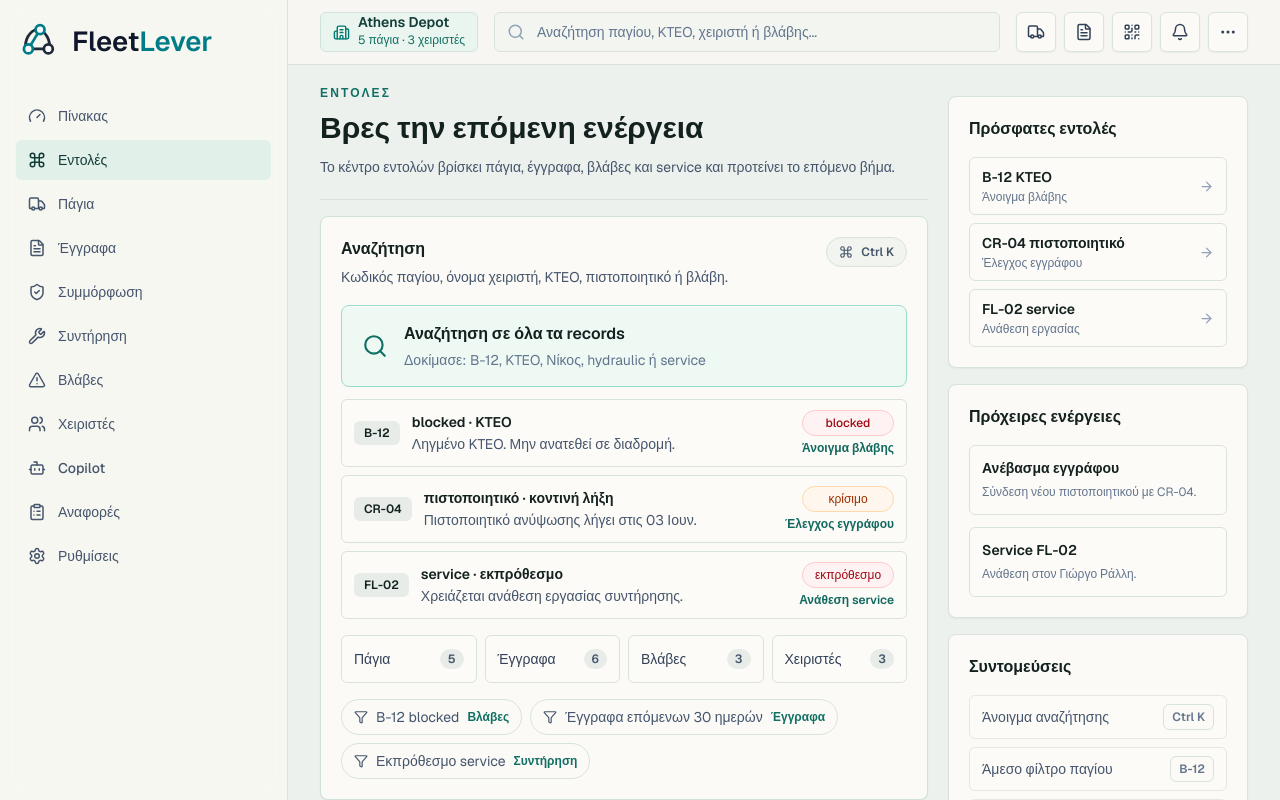
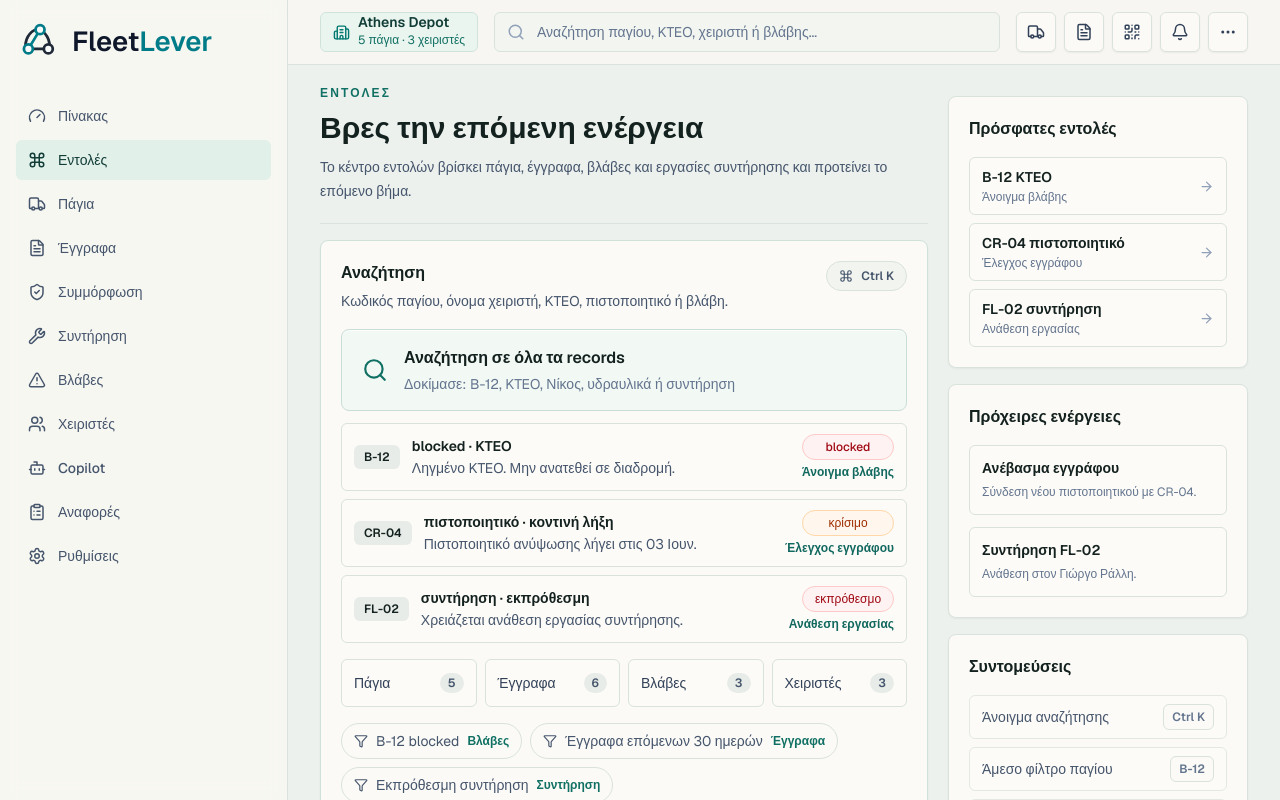
Before and after one commit to gkaragioul/FleetLever, a Next.js app: page / in a window 1280 px wide. Both pictures are taken after a click on the tab "Εντολές". Shown: the top 800 px of the page. Built offline with nearby package versions, Linux system fonts and the light colour scheme.

Commit message:
Refine command page coherence

```diff
--- a/src/components/fleetlever/operations-console.tsx
+++ b/src/components/fleetlever/operations-console.tsx
@@ -416,7 +416,7 @@ function DashboardPanel({ setActiveTab }: { setActiveTab: (tab: TabId) => void }
           {[
             ["B-12", "Κλείσε ανανέωση KTEO πριν ανατεθεί σε διαδρομή.", "issues"],
             ["CR-04", "Ζήτησε ενημέρωση για το πιστοποιητικό ανύψωσης.", "documents"],
-            ["FL-02", "Ανάθεσε το εκπρόθεσμο service και έλεγξε το έγγραφο.", "maintenance"],
+            ["FL-02", "Ανάθεσε την εκπρόθεσμη εργασία συντήρησης και έλεγξε το έγγραφο.", "maintenance"],
           ].map(([title, detail, tab]) => (
             <button
               key={title}
@@ -499,7 +499,7 @@ function CommandPanel({ setActiveTab }: { setActiveTab: (tab: TabId) => void })
       tone: "bg-[#fdeceb] text-[#b23838] ring-[#f0c4c0]",
     },
     {
-      label: "Εργασία service",
+      label: "Εργασία συντήρησης",
       detail: "Νέα εργασία συντήρησης με υπεύθυνο και προθεσμία.",
       actionLabel: "Προγραμματισμός",
       icon: Wrench,
@@ -518,7 +518,7 @@ function CommandPanel({ setActiveTab }: { setActiveTab: (tab: TabId) => void })
   const suggestedSearches: { query: string; target: string; tab: TabId }[] = [
     { query: "B-12 blocked", target: "Βλάβες", tab: "issues" },
     { query: "Έγγραφα επόμενων 30 ημερών", target: "Έγγραφα", tab: "documents" },
-    { query: "Εκπρόθεσμο service", target: "Συντήρηση", tab: "maintenance" },
+    { query: "Εκπρόθεσμη συντήρηση", target: "Συντήρηση", tab: "maintenance" },
   ];
 
   const importSteps: { label: string; detail: string; status: string; icon: LucideIcon }[] = [
@@ -554,9 +554,9 @@ function CommandPanel({ setActiveTab }: { setActiveTab: (tab: TabId) => void })
     },
     {
       code: "FL-02",
-      title: "service · εκπρόθεσμο",
+      title: "συντήρηση · εκπρόθεσμη",
       detail: "Χρειάζεται ανάθεση εργασίας συντήρησης.",
-      actionLabel: "Ανάθεση service",
+      actionLabel: "Ανάθεση εργασίας",
       tone: "overdue",
       tab: "maintenance",
     },
@@ -567,7 +567,7 @@ function CommandPanel({ setActiveTab }: { setActiveTab: (tab: TabId) => void })
       <PanelHeader
         eyebrow="Εντολές"
         title="Βρες την επόμενη ενέργεια"
-        description="Το κέντρο εντολών βρίσκει πάγια, έγγραφα, βλάβες και service και προτείνει το επόμενο βήμα."
+        description="Το κέντρο εντολών βρίσκει πάγια, έγγραφα, βλάβες και εργασίες συντήρησης και προτείνει το επόμενο βήμα."
       />
 
       <section className="rounded-lg border border-[#cfe3da] bg-[#fbfaf6] p-5 shadow-[0_1px_2px_rgba(15,23,42,0.05)]">
@@ -582,14 +582,14 @@ function CommandPanel({ setActiveTab }: { setActiveTab: (tab: TabId) => void })
           </span>
         </div>
 
-        <label className="mt-4 flex min-h-[82px] w-full items-center gap-4 rounded-lg border border-[#9adccb] bg-[#eef9f4] px-5 text-left shadow-[inset_0_1px_0_rgba(255,255,255,0.8)] transition hover:border-teal-300 focus-within:border-teal-400 focus-within:ring-2 focus-within:ring-teal-500">
+        <label className="mt-4 flex min-h-[82px] w-full items-center gap-4 rounded-lg border border-[#c9ded6] bg-[#f2f8f4] px-5 text-left shadow-[inset_0_1px_0_rgba(255,255,255,0.8)] transition hover:border-[#8fd5c6] focus-within:border-[#8fd5c6] focus-within:ring-1 focus-within:ring-[#8fd5c6]">
           <Search className="shrink-0 text-[#117064]" size={26} />
           <span className="min-w-0 flex-1">
             <span className="block text-base font-semibold text-[#13211f]">Αναζήτηση σε όλα τα records</span>
             <input
               aria-label="Αναζήτηση σε πάγια, έγγραφα, χειριστές, βλάβες και εργασίες συντήρησης"
               className="mt-1 block w-full bg-transparent text-sm text-slate-700 placeholder:text-slate-500 focus:outline-none"
-              placeholder="Δοκίμασε: B-12, KTEO, Νίκος, hydraulic ή service"
+              placeholder="Δοκίμασε: B-12, KTEO, Νίκος, υδραυλικά ή συντήρηση"
               type="search"
             />
           </span>
@@ -683,7 +683,7 @@ function CommandPanel({ setActiveTab }: { setActiveTab: (tab: TabId) => void })
             {[
               { code: "B-12", label: "Ληγμένο KTEO", tab: "issues" as TabId },
               { code: "CR-04", label: "Πιστοποιητικό ανύψωσης", tab: "documents" as TabId },
-              { code: "FL-02", label: "Εκπρόθεσμο service", tab: "maintenance" as TabId },
+              { code: "FL-02", label: "Εκπρόθεσμη συντήρηση", tab: "maintenance" as TabId },
             ].map((item) => (
               <button
                 key={item.code}
@@ -1279,7 +1279,7 @@ function CommandContextPanel({ setActiveTab }: { setActiveTab: (tab: TabId) => v
           {[
             { title: "B-12 KTEO", detail: "Άνοιγμα βλάβης", tab: "issues" as TabId },
             { title: "CR-04 πιστοποιητικό", detail: "Έλεγχος εγγράφου", tab: "documents" as TabId },
-            { title: "FL-02 service", detail: "Ανάθεση εργασίας", tab: "maintenance" as TabId },
+            { title: "FL-02 συντήρηση", detail: "Ανάθεση εργασίας", tab: "maintenance" as TabId },
           ].map((item) => (
             <button
               key={item.title}
@@ -1312,7 +1312,7 @@ function CommandContextPanel({ setActiveTab }: { setActiveTab: (tab: TabId) => v
             onClick={() => setActiveTab("maintenance")}
             className="w-full rounded-md border border-[#d9e2dc] bg-[#fdfbf7] p-3 text-left transition hover:border-teal-300 hover:bg-[#eef7f2] focus-visible:outline-none focus-visible:ring-2 focus-visible:ring-teal-500"
           >
-            <p className="text-sm font-semibold text-[#13211f]">Service FL-02</p>
+            <p className="text-sm font-semibold text-[#13211f]">Συντήρηση FL-02</p>
             <p className="mt-1 text-xs leading-5 text-slate-500">Ανάθεση στον Γιώργο Ράλλη.</p>
           </button>
         </div>
```
